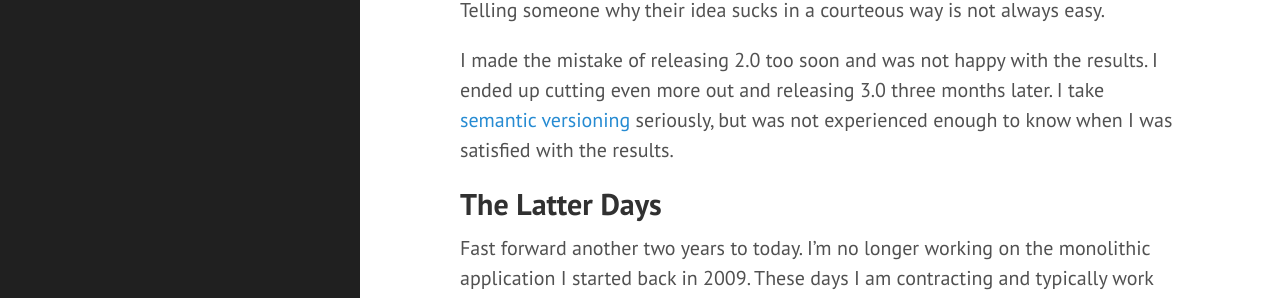
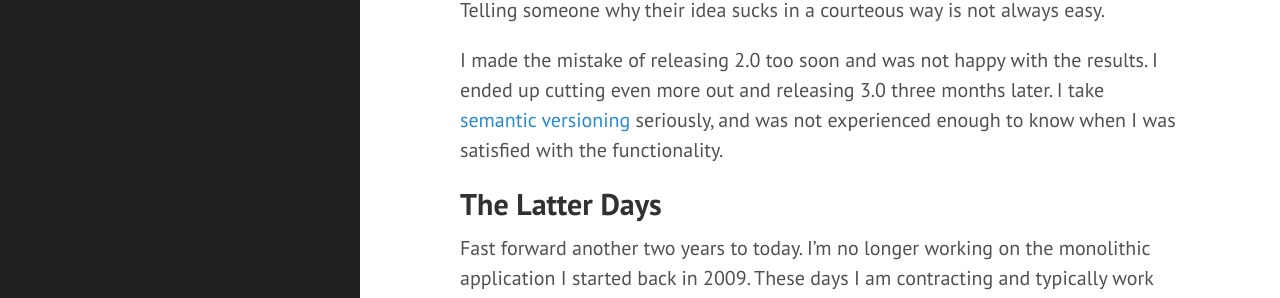
Before and after one commit to beerlington/beerlington.github.com, a Jekyll site: the page built from _posts/2014-06-15-history-of-a-four-year-old-ruby-gem.markdown, in a window 1280 px wide and 900 px high, scrolled down 3294 px. Shown: the part 153-451 px from the top of the window. Built offline with Jekyll 4.4.1, drawn with Linux system fonts in a browser that asks for light colours; comment, search, counter and statistics services are not loaded; some of the changed text lies outside the part shown.

Commit message:
Clarify a few statements

```diff
--- a/_posts/2014-06-15-history-of-a-four-year-old-ruby-gem.markdown
+++ b/_posts/2014-06-15-history-of-a-four-year-old-ruby-gem.markdown
@@ -52,7 +52,7 @@ With my new found skills, I decided to rewrite ClassyEnum from the ground up and
 
 At a time when my favorite gems were getting more and more bloated ([ahem](https://github.com/thoughtbot/factory_girl/blob/master/GETTING_STARTED.md)), I wanted to simplify. I cut out features such as built-in Formtastic support, and reduced the DSL to a single model declaration. I even declined pull requests adding new features I didn't want, despite the hard work that people put into their code. Telling someone why their idea sucks in a courteous way is not always easy.
 
-I made the mistake of releasing 2.0 too soon and was not happy with the results. I ended up cutting even more out and releasing 3.0 three months later. I take [semantic versioning](http://semver.org/) seriously, but was not experienced enough to know when I was satisfied with the results.
+I made the mistake of releasing 2.0 too soon and was not happy with the results. I ended up cutting even more out and releasing 3.0 three months later. I take [semantic versioning](http://semver.org/) seriously, and was not experienced enough to know when I was satisfied with the functionality.
 
 ## The Latter Days
 
```
Also changed, not shown: other parts of _posts/2014-06-15-history-of-a-four-year-old-ruby-gem.markdown (+1 -1 lines), 3 other files.
